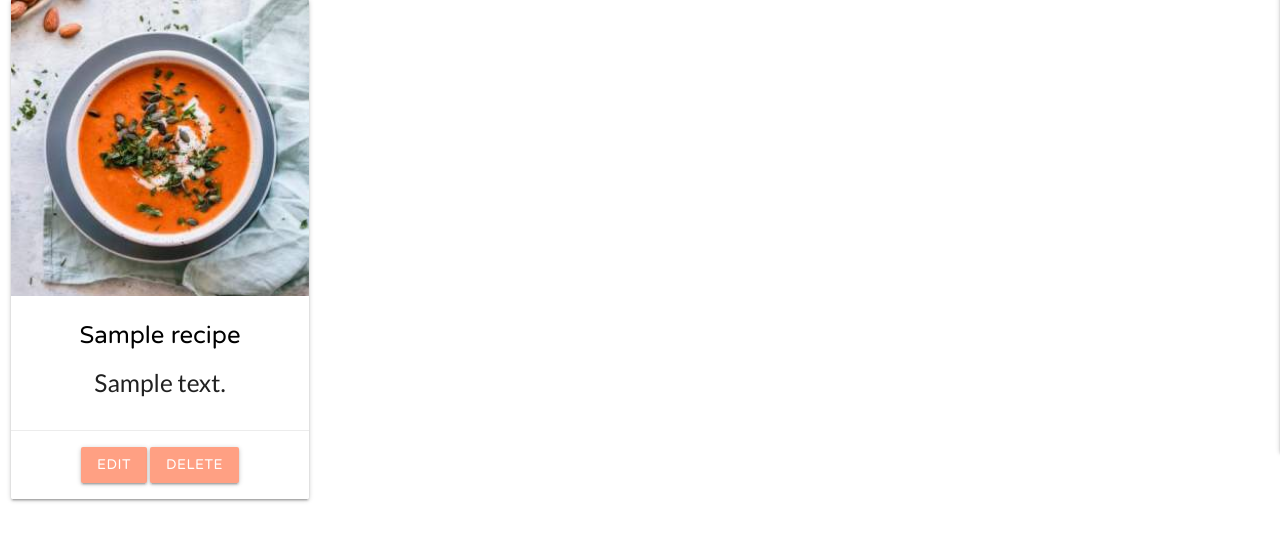
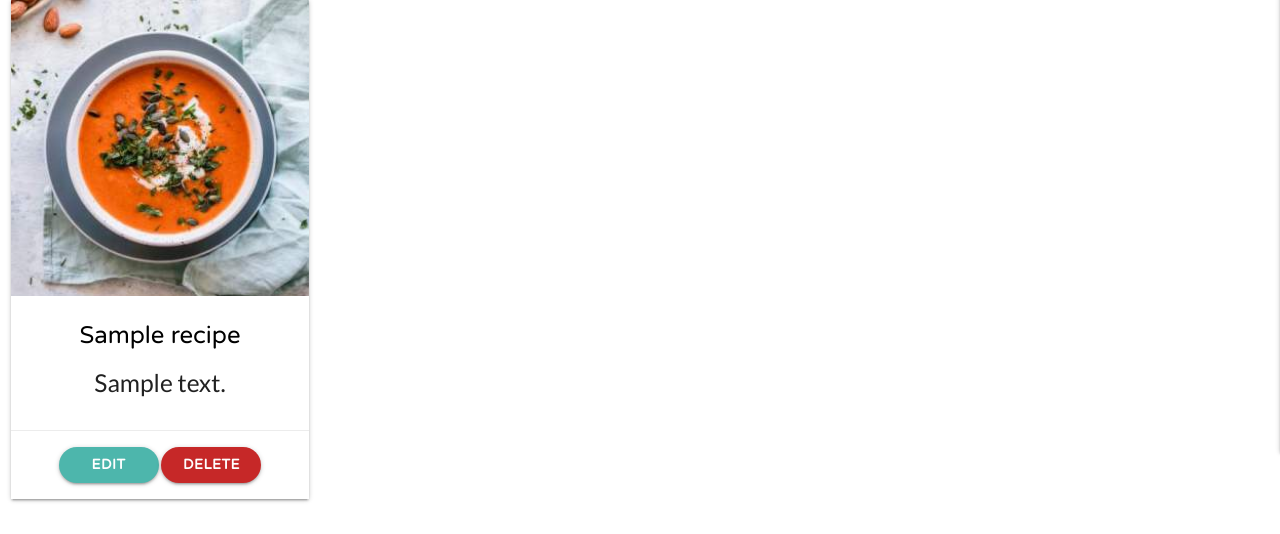
Before and after one commit to Code-Institute-Submissions/FeedMe, a Flask app: page /profile/1 in a window 1280 px wide. Shown: the part 408-942 px from the top of the page. Run offline with Flask 2, Linux system fonts and the light colour scheme; the visitor is signed in with stand-in values (Sample User, id 1); a database or web service that is not in the repository returns one stand-in record (values such as "Sample title"); some libraries are stand-ins or nearby versions; some web fonts are replaced.

Commit message:
added modal delete recipe functionality in user profile

```diff
--- a/static/css/style.css
+++ b/static/css/style.css
@@ -228,25 +228,29 @@ p.center.align{
     color: black;
 }
 
-#reset{
+a.btn.btn-recipe.reset,
+a.btn.modal-trigger.btn-recipe.delete{
     color: white;
     background-color: #c62828;
     font-family: "Varela Round", sans-serif;
 }
 
-#reset:hover {
+a.btn.btn-recipe.reset:hover,
+a.btn.modal-trigger.btn-recipe.delete:hover{
   background-color:white;
   color: #c62828;
   border: 1px solid white;
 }
 
-#search{
+button.btn.btn-recipe.search,
+a.btn.btn-recipe.edit{
     background-color: #4db6ac;
     color: white;
     font-family: "Varela Round", sans-serif;
 }
 
-#search:hover {
+button.btn.btn-recipe.search:hover,
+a.btn.btn-recipe.edit:hover{
   background-color:white;
   color: #4db6ac;
   border: 1px solid white;
@@ -280,19 +284,19 @@ div.row.form-search{
     width: 100px;
 }
 
-a#edit.btn.btn-recipe,
+a.btn.btn-recipe.edit,
 a.btn-recipe.btn-small.neutral.modal-close.ed{
     background-color: #4db6ac;
     color: white;
 }
 
-a#delete.btn.btn-recipe,
+a.btn.btn-recipe.delete,
 a.btn-recipe.btn-small.neutral.modal-close.del{
     color: white;
     background-color: #c62828;
 }
 
-a#edit.btn:hover,
+a.btn.btn-recipe.edit:hover,
 a.btn-recipe.btn-small.neutral.modal-close.ed:hover{
   background-color:white;
   color: #4db6ac;
--- a/templates/profile.html
+++ b/templates/profile.html
@@ -27,8 +27,8 @@
                         <label for="query"> Search Recipes </label>
                     </div>
                     <div class="col s8 m6 l6" >
-                        <button type="submit" id="search" class="btn btn-recipe">Search</button>
-                        <a  href="{{ url_for('get_recipes') }}" id="reset" class="btn btn-recipe">Reset</a>
+                        <button type="submit" class="btn btn-recipe search">Search</button>
+                        <a  href="{{ url_for('get_recipes') }}" class="btn btn-recipe reset">Reset</a>
                     </div>
                 </div>
             </form>
@@ -55,9 +55,30 @@
                     <h5>{{ recipe.recipe_description }}</h5>
                 </div>
                 </div>
+                <!-- Buttons -->
                 <div class="card-action">
-                        <a href="{{ url_for('edit_recipe', recipe_id=recipe._id) }}" class="btn btn-light">Edit</a>
-                        <a href="{{ url_for('delete_recipe', recipe_id=recipe._id) }}" class="btn btn-light">Delete</a>
+                        <!-- Edit Button -->
+                        <a href="{{ url_for('edit_recipe', recipe_id=recipe._id) }}" class="btn btn-recipe edit">Edit</a>
+                        <!-- Delete Button -->
+                        <a href="#delete-recipe"
+                            class="btn modal-trigger btn-recipe delete">Delete</a>
+                </div>
+
+                <!-- Modal Action -->
+                <div id="delete-recipe" class="modal">
+                    <div>
+                        <div>
+                            <i class="fas fa-exclamation-circle red-text text-darken-3"></i>
+                            <p>
+                                Are you sure you want to delete this recipe?
+                            </p>
+                        </div>
+                        <div>
+                            <a href="{{url_for('delete_recipe', recipe_id=recipe._id)}}"
+                                class="btn-recipe btn-small neutral modal-close del">Delete</a>
+                            <a class="btn-recipe btn-small neutral modal-close ed">Cancel</a>
+                        </div>
+                    </div>
                 </div>
             </div>
         </div>
```
Also changed, not shown: templates/recipe.html (+5 -3 lines).
